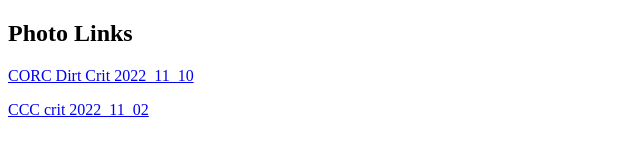
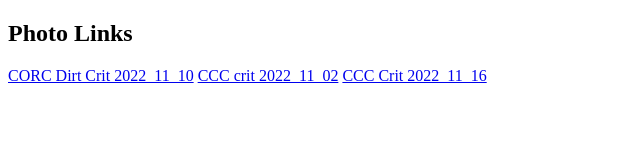
Before and after one commit to Kegrande/kegrande.github.io, a plain HTML site: page index.html in a window 1280 px wide. Shown: the whole page, without its empty margins (0-640 px from the left). Drawn offline with Linux system fonts and the light colour scheme.

Commit message:
Update index.html

```diff
--- a/index.html
+++ b/index.html
@@ -2,7 +2,8 @@
 <html>
 <body>
   <h2>Photo Links</h2>
-<p><a href=“https://www.amazon.com.au/photos/share/k7wjwYH2ZVscdHH9nJ0ky7HqzdWku4CRDhAClnLlAN”>CORC Dirt Crit 2022_11_10</a></p>
-<p><a href=“https://www.amazon.com.au/photos/share/7wC8MYWX6fooZxGSGQbf3yoAJfp9qNr0ATCcYN9u4YB/”>CCC crit 2022_11_02</a></br></p>
+<a href=“https://www.amazon.com.au/photos/share/k7wjwYH2ZVscdHH9nJ0ky7HqzdWku4CRDhAClnLlAN”>CORC Dirt Crit 2022_11_10</a>
+<a href=“https://www.amazon.com.au/photos/share/7wC8MYWX6fooZxGSGQbf3yoAJfp9qNr0ATCcYN9u4YB/”>CCC crit 2022_11_02</a>
+<a href="https://www.amazon.com.au/photos/share/Q80RXZ2hOmA7PoNplgbUemcSMwYUh6TXbD9GPq4qDXG">CCC Crit 2022_11_16</a>
 </body>
 </html>
```
